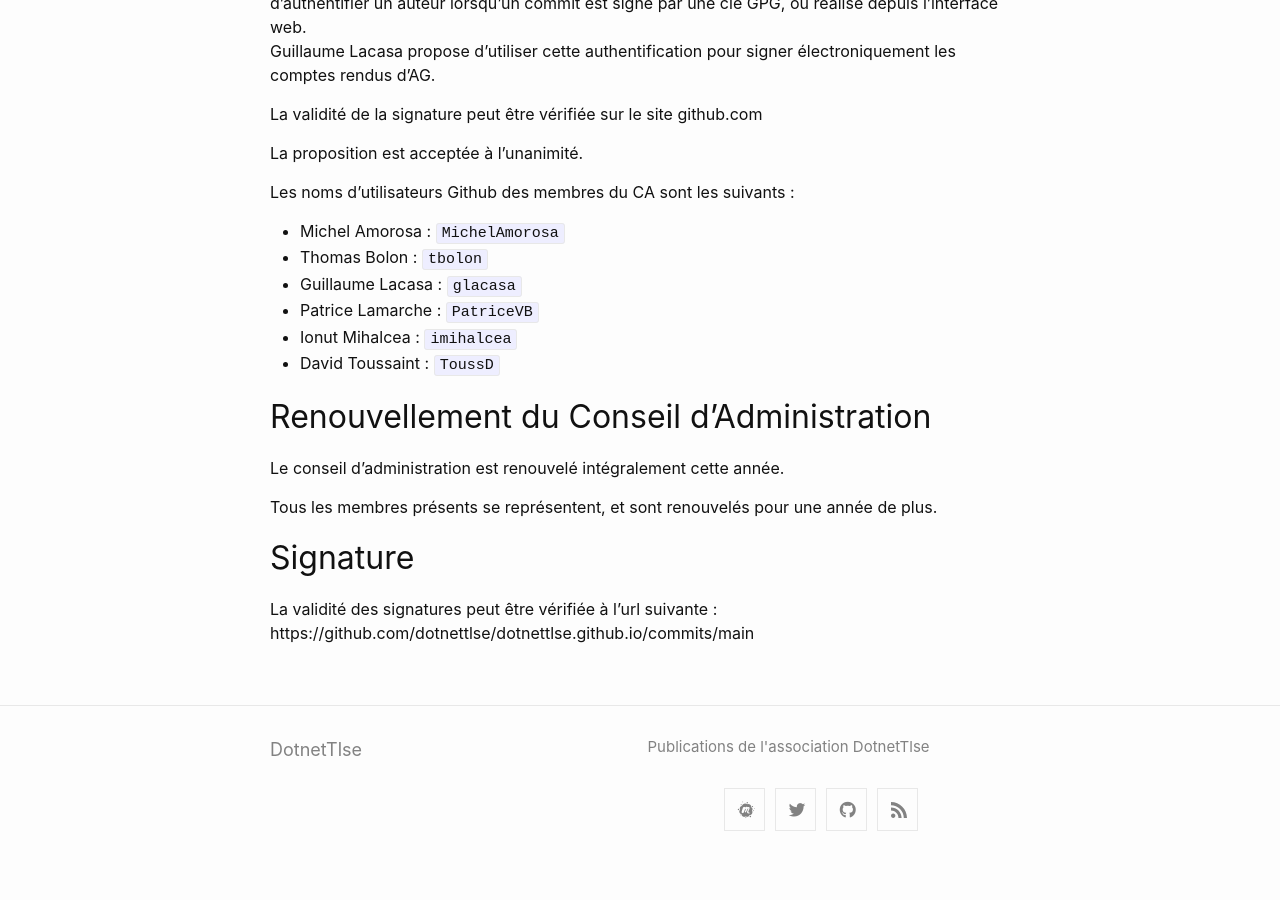
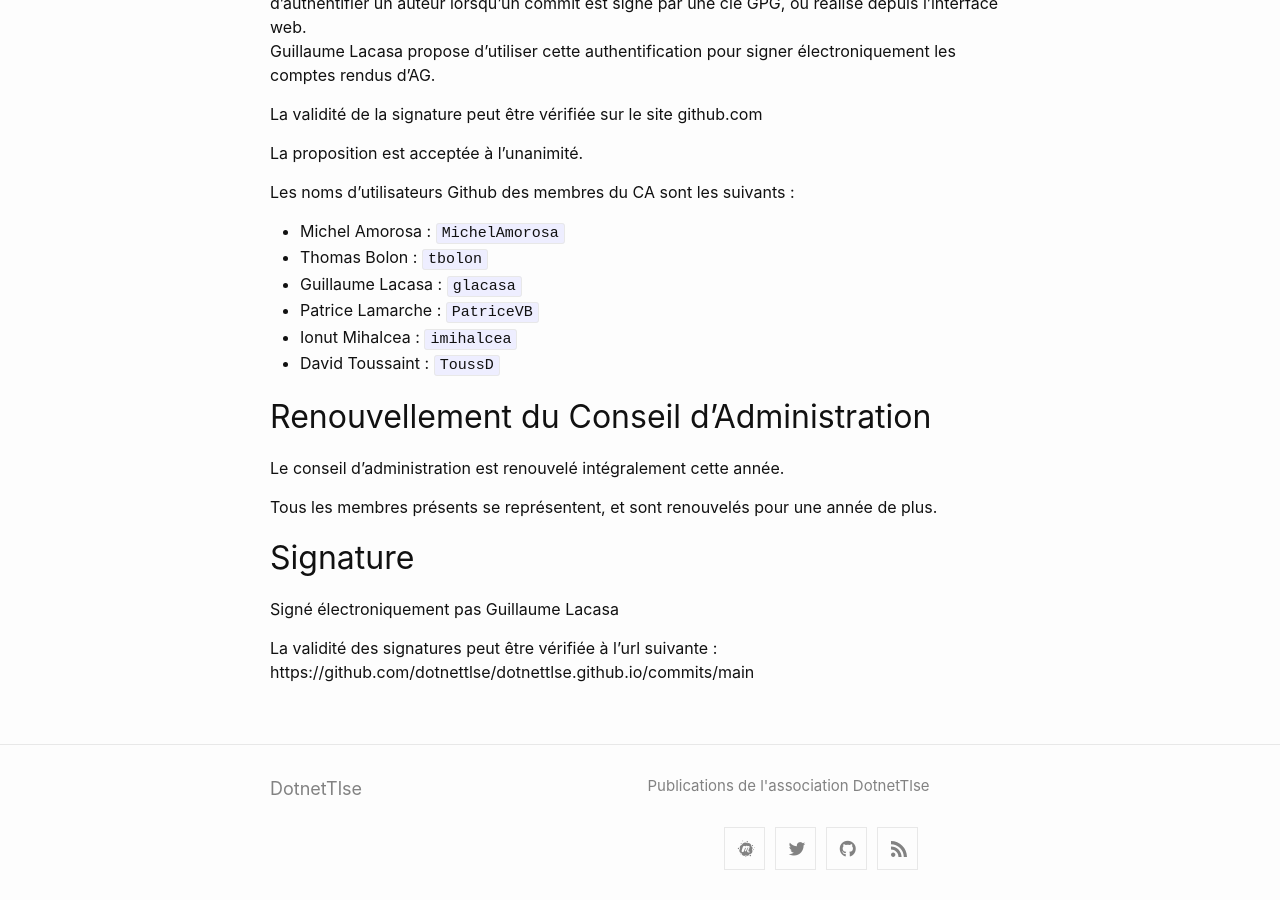
Before and after one commit to dotnettlse/dotnettlse.github.io, a Jekyll site: the page built from _posts/2021-06-17-AG_2021.markdown, in a window 1280 px wide and 900 px high, scrolled down 1496 px. Built offline with Jekyll 4.4.1, drawn with Linux system fonts in a browser that asks for light colours; before the commit the page ends 2357 px from its top, so only the background shows below that.

Commit message:
Signature AG

```diff
--- a/_posts/2021-06-17-AG_2021.markdown
+++ b/_posts/2021-06-17-AG_2021.markdown
@@ -78,5 +78,7 @@ Tous les membres présents se représentent, et sont renouvelés pour une année
 
 ## Signature
 
+Signé électroniquement pas Guillaume Lacasa
+
 La validité des signatures peut être vérifiée à l'url suivante :
 https://github.com/dotnettlse/dotnettlse.github.io/commits/main
```
